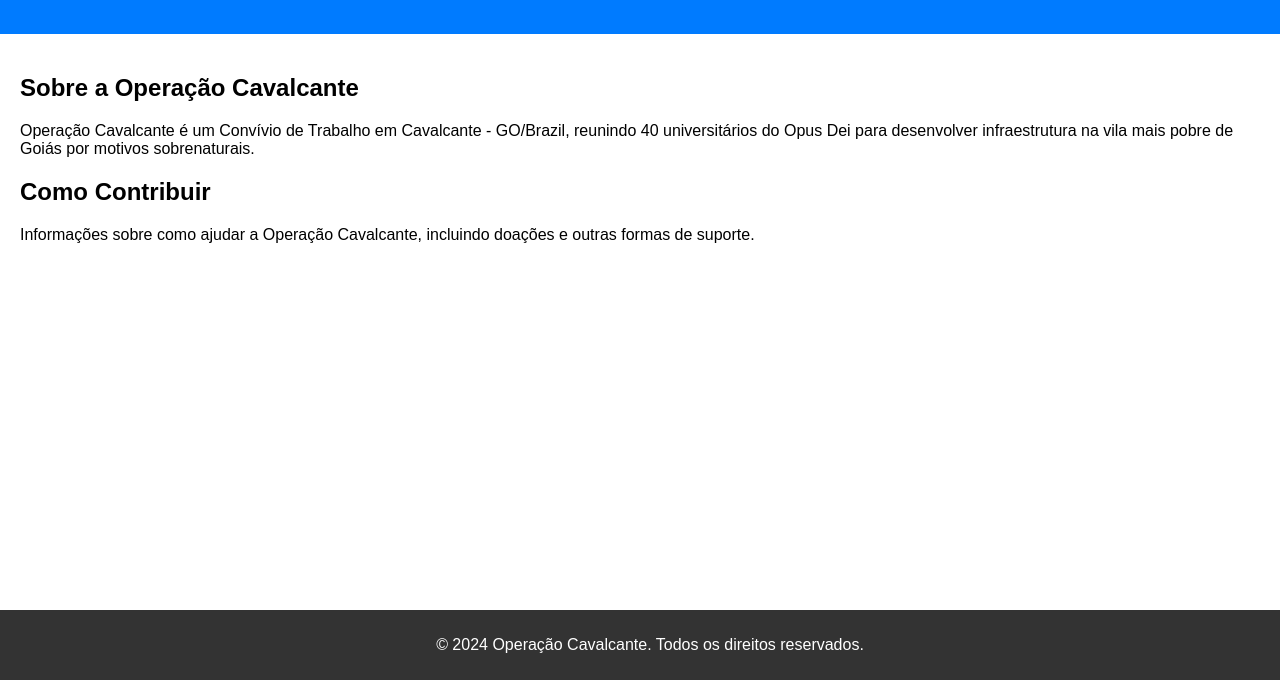
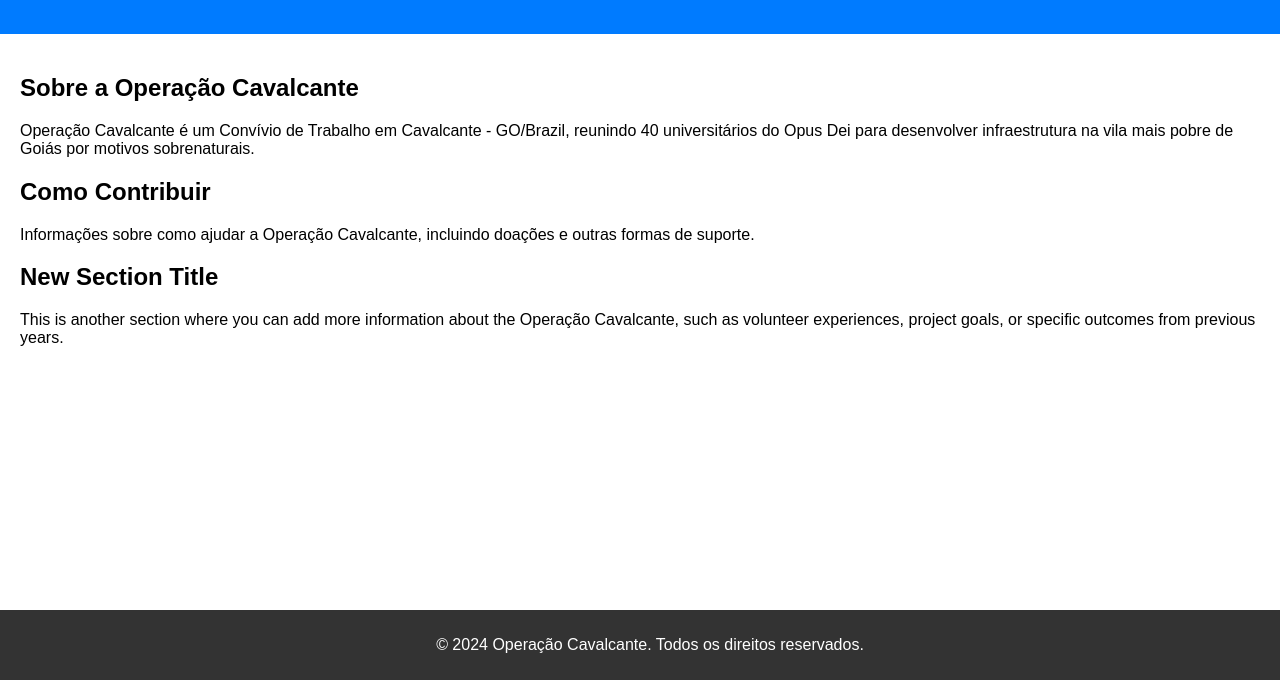
Before and after one commit to op-cavalcante/op-cavalcante.github.io, a plain HTML site: page index.html in a window 1280 px wide. Shown: the part 120-800 px from the top of the page. Drawn offline with Linux system fonts and the light colour scheme.

Commit message:
adding new section

```diff
--- a/index.html
+++ b/index.html
@@ -28,6 +28,12 @@
             <h2>Como Contribuir</h2>
             <p>Informações sobre como ajudar a Operação Cavalcante, incluindo doações e outras formas de suporte.</p>
         </section>
+
+        <section id="new-section">
+            <h2>New Section Title</h2>
+            <p>This is another section where you can add more information about the Operação Cavalcante, such as volunteer experiences, project goals, or specific outcomes from previous years.</p>
+        </section>
+
     </main>
 
     <footer>
```
